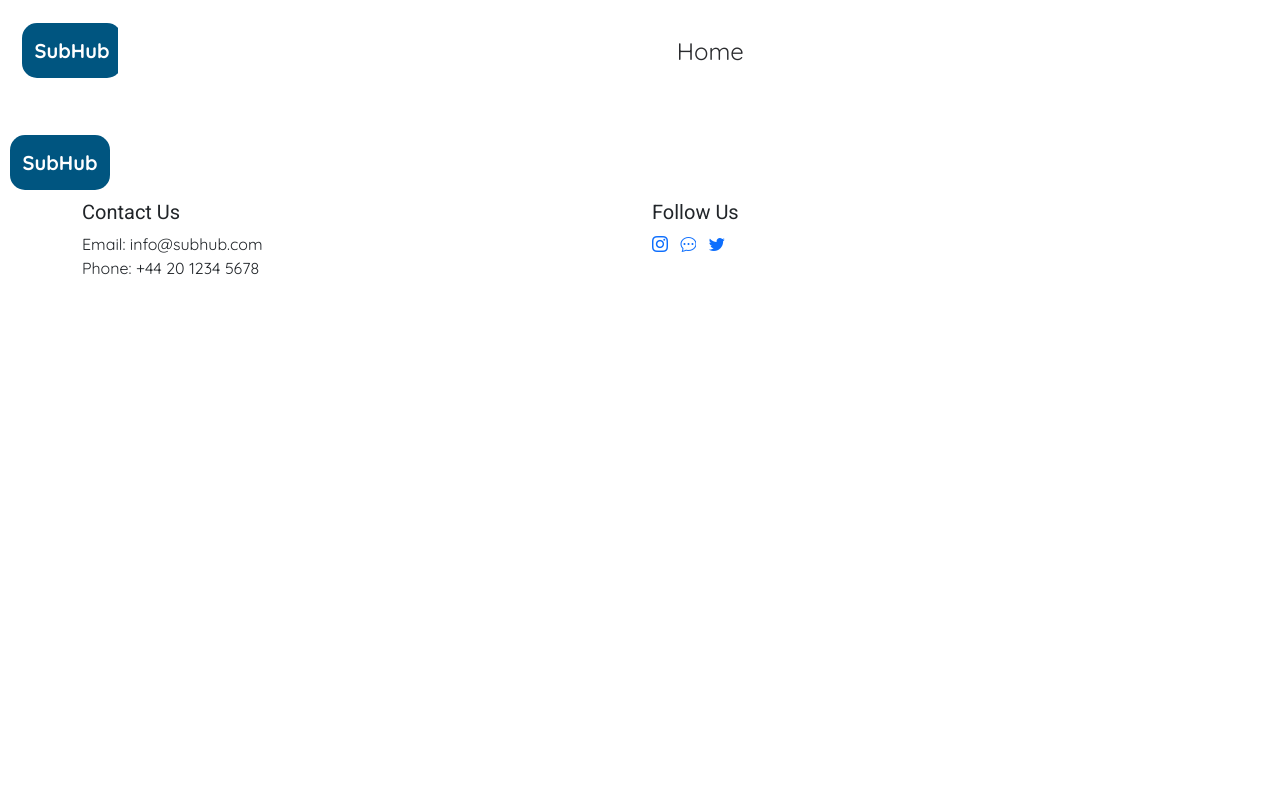
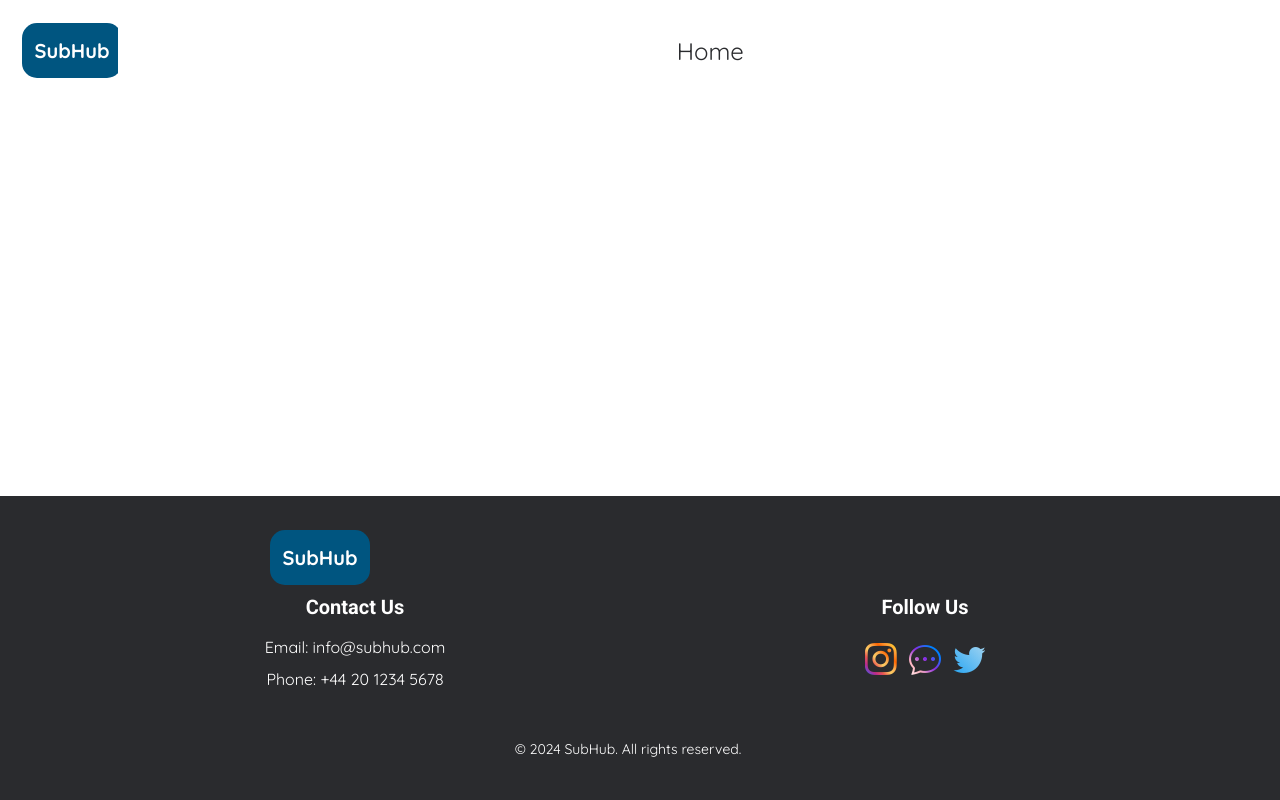
Before and after one commit to JonFD4/Taskhub, a Django app: page / in a window 1280 px wide. Run offline with Django 5.2, Linux system fonts and the light colour scheme; some libraries are stand-ins or nearby versions.

Commit message:
Style footer

```diff
--- a/static/css/style.css
+++ b/static/css/style.css
@@ -18,10 +18,16 @@
     font-family: var(--normal-font);
     overflow: hidden;
 }
+html,body{
+    height:100%;
+}
 body{
     display: flex;
     flex-direction: column;
     min-height: 100vh;
+}
+main {
+    flex: 1 0 auto;
 }
 
 h1,h2,h3,h4,h5,h6{
@@ -67,3 +73,68 @@ h1,h2,h3,h4,h5,h6{
 .nav-link{
     width:90vw;
 }
+
+
+/* Customizing footer */
+footer {
+    background-color: var(--secondary-color);
+width: 100%;
+background-color: var(--secondary-color);
+color: var(--primary-color);
+font-family: 'Quicksand', sans-serif;
+font-weight: 400;
+text-align: center;
+}
+footer h5 {
+    font-weight: 700;
+    margin-bottom: 1rem;
+}
+
+footer ul {
+    padding-left: 0;
+    list-style: none;
+}
+
+footer ul li {
+    margin-bottom: 0.5rem;
+}
+
+footer a {
+    color: var(--primary-color);
+    text-decoration: none;
+}
+
+footer a:hover {
+    color: var(--hover-color);
+}
+
+.social-media-icon{
+    font-size: 2rem;
+}
+
+.icon-instagram {
+    background-image: linear-gradient(45deg, #405de6 0%, #5851db 11%, #bc2a8d 22%, #e95950 33%, #fccc63 44%, #fbad50 55%, #ff6600 66%, #ff9933 77%, #ffcc33 88%, #feda75 100%);
+    -webkit-background-clip: text;
+    background-clip: text;
+    color: transparent;
+    font-weight: bold;
+}
+
+
+
+.icon-messenger {
+    background-image: linear-gradient(45deg, #ffffff 0%, #ffb6c1 25%, #8a2be2 50%, #007fff 75%); /* Gradient resembling Messenger logo */
+    -webkit-background-clip: text;
+    background-clip: text;
+    color: transparent;
+    font-weight: bold;
+}
+
+
+.icon-twitter {
+    background-image: linear-gradient(45deg, #1DA1F2, #AED9F1); /* Gradient resembling Twitter logo */
+    -webkit-background-clip: text;
+    background-clip: text;
+    color: transparent;
+    font-weight: bold;
+}
```
